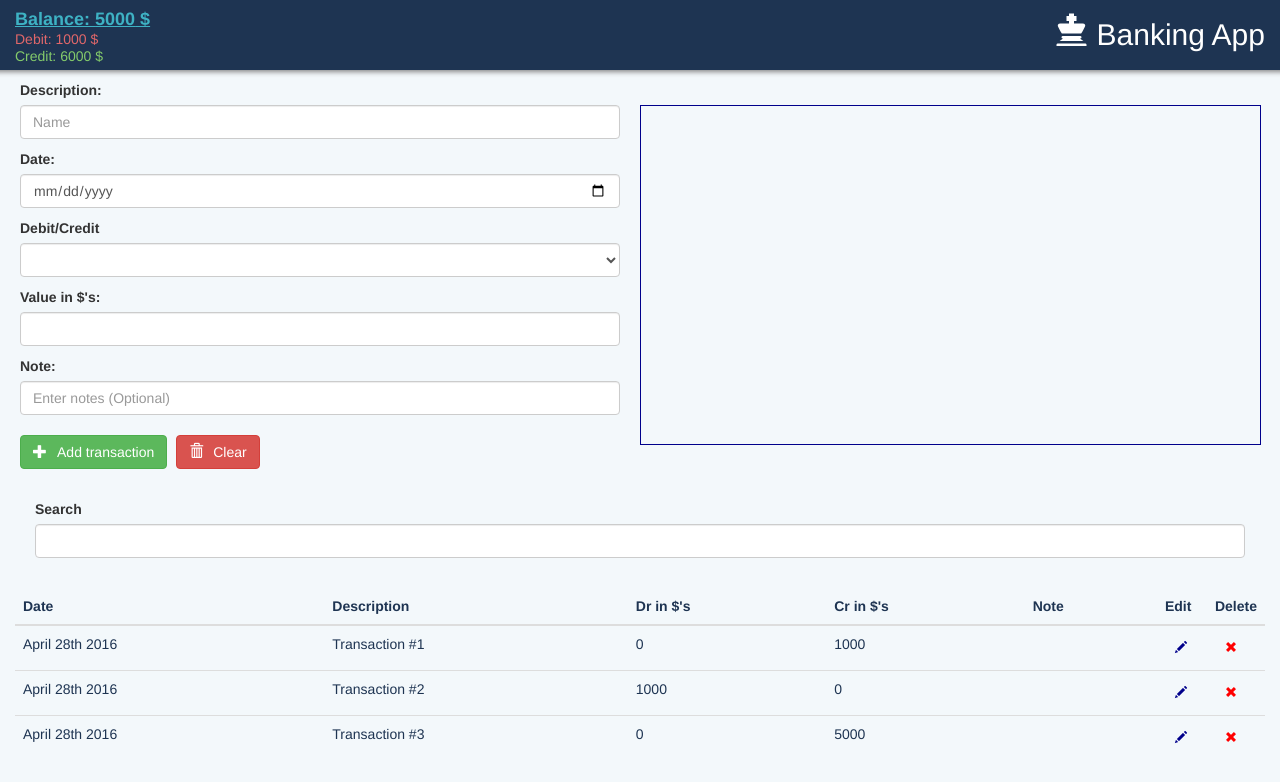
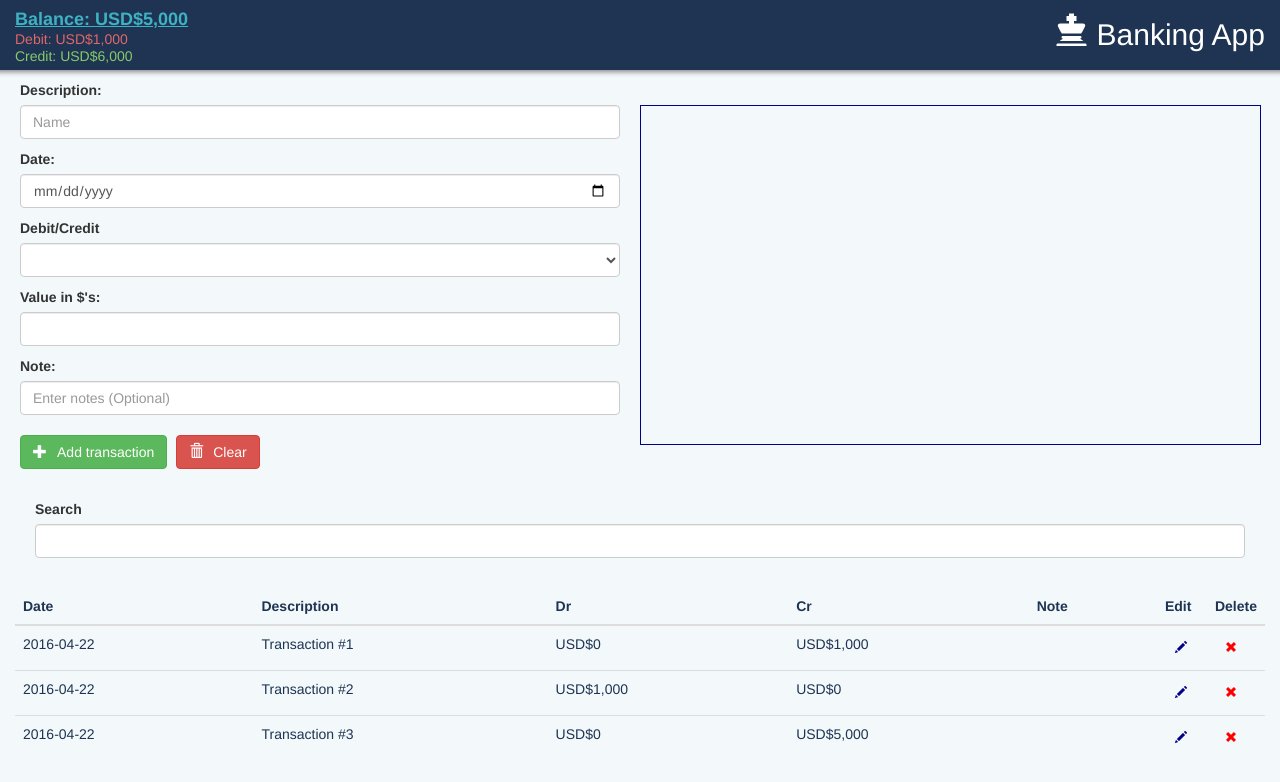
Before and after one commit to sznrbrt/banking-app-frontend, a website: page views/index.html in a window 1280 px wide. Drawn offline with nearby package versions, Linux system fonts and the light colour scheme; files that its build step writes are made by us from their sources; files whose address does not match are found by name.

Commit message:
date and currency formats added

```diff
--- a/public/main.js
+++ b/public/main.js
@@ -6,7 +6,7 @@ app.controller('mainCtrl', function($scope) {
 
   $scope.transactions = [
     {
-      "date": moment().format('MMMM Do YYYY'),
+      "date": "2016-04-22T07:00:00.000Z",
       "description": "Transaction #1",
       "note": undefined,
       "dr": 0,
@@ -14,7 +14,7 @@ app.controller('mainCtrl', function($scope) {
       "entry": "Credit"
     },
     {
-      "date": moment().format('MMMM Do YYYY'),
+      "date": "2016-04-22T07:00:00.000Z",
       "description": "Transaction #2",
       "note": undefined,
       "dr": 1000,
@@ -22,7 +22,7 @@ app.controller('mainCtrl', function($scope) {
       "entry": "Debit"
     },
     {
-      "date": moment().format('MMMM Do YYYY'),
+      "date": "2016-04-22T07:00:00.000Z",
       "description": "Transaction #3",
       "note": undefined,
       "dr": 0,
@@ -42,7 +42,7 @@ app.controller('mainCtrl', function($scope) {
 
   $scope.addEntry = () => {
     var newTransaction = {
-      "date": moment($scope.date).format('MMMM Do YYYY'),
+      "date": $scope.date,
       "description": $scope.description,
       "note": $scope.note,
       "dr": 0,
--- a/views/index.html
+++ b/views/index.html
@@ -21,9 +21,9 @@
             <div class="col-xs-6">
               <div class="row">
               <div class="col-xs-8 noBorPad">
-                <h4 class="balance"><strong><u>Balance: <span id="balance" ng-model="totalBalance"> {{ totalBalance }}</span> $</u></strong></h4>
-                <h5 class="debit">Debit: <span id="balance" ng-model="totalDebit">{{totalDebit}}</span> $</h5>
-                <h5 class="credit">Credit: <span id="balance" ng-model="totalCredit">{{totalCredit}}</span> $</h5>
+                <h4 class="balance"><strong><u>Balance: <span id="balance" ng-model="totalBalance"> {{ totalBalance | currency:"USD$":0 }}</span></u></strong></h4>
+                <h5 class="debit">Debit: <span id="balance" ng-model="totalDebit">{{totalDebit | currency:"USD$":0 }}</span></h5>
+                <h5 class="credit">Credit: <span id="balance" ng-model="totalCredit">{{totalCredit | currency:"USD$":0 }}</span></h5>
               </div>
 
               </div>
@@ -91,18 +91,18 @@
             <thead>
               <th ng-click="sortBy('date')">Date</th>
               <th ng-click="sortBy('description')">Description</th>
-              <th ng-click="sortBy('dr')">Dr in $'s</th>
-              <th ng-click="sortBy('cr')">Cr in $'s</th>
+              <th ng-click="sortBy('dr')">Dr</th>
+              <th ng-click="sortBy('cr')">Cr</th>
               <th ng-click="sortBy('note')">Note</th>
               <th class="buttonField">Edit</th>
               <th class="buttonField">Delete</th>
             </thead>
             <tbody>
               <tr ng-repeat="transaction in transactions | filter:searchFilter | orderBy:sortOrder track by $index ">
-                <td>{{ transaction.date }}</td>
+                <td>{{ transaction.date  | date:'yyyy-MM-dd' }}</td>
                 <td>{{ transaction.description }}</td>
-                <td>{{ transaction.dr }}</td>
-                <td>{{ transaction.cr }}</td>
+                <td>{{ transaction.dr | currency:"USD$":0 }}</td>
+                <td>{{ transaction.cr | currency:"USD$":0 }}</td>
                 <td>{{ transaction.note }}</td>
                 <td>
                   <button class="btn btn-success btn-sm editButton" ng-click="openEditEntry(transaction)">
```
